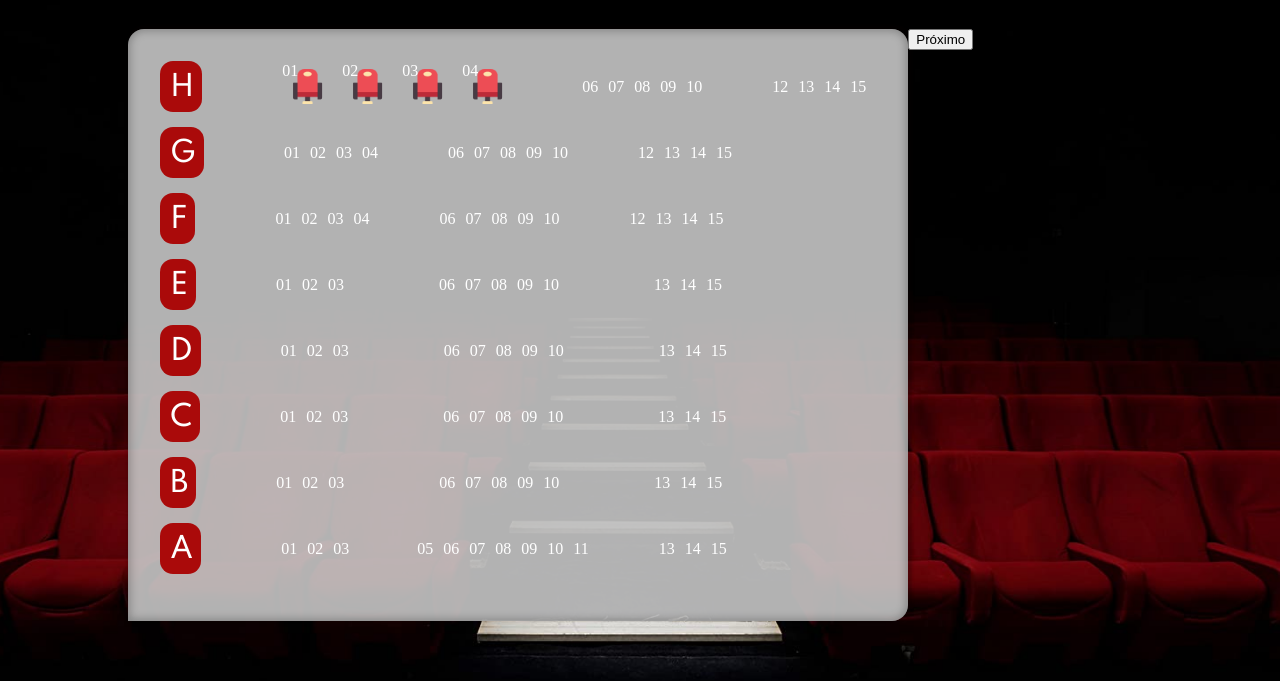
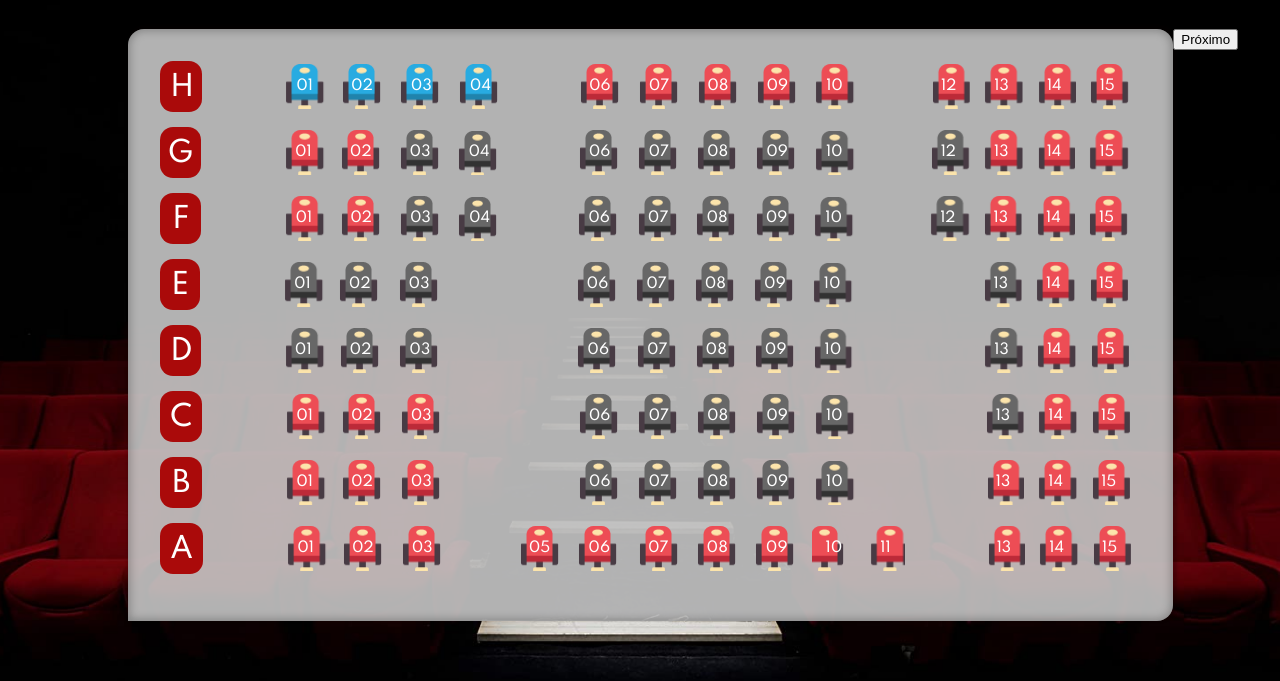
Before and after one commit to NickNunesAndrade/CineMonk, a plain HTML site: page cinemonk-html/html/tela5.html in a window 1280 px wide. Shown: the part 119-800 px from the top of the page. Drawn offline with Linux system fonts and the light colour scheme.

Commit message:
acabeiiii]

```diff
--- a/cinemonk-html/css/tela5.css
+++ b/cinemonk-html/css/tela5.css
@@ -63,11 +63,18 @@ body {
     margin-right: 60px;
 }
 
+.conjunto-cinza {
+    display: flex;
+    flex-direction: row;
+    align-items: center;
+    margin-right: 61px;
+}
+
 .conjunto2 {
     display: flex;
     flex-direction: row;
     align-items: center;
-    margin-right: 85px;
+    margin-right: 119px;
 }
 
 .conjunto3 {
@@ -89,7 +96,14 @@ body {
     display: flex;
     flex-direction: row;
     align-items: center;
-    margin-right: 85px;
+    margin-right: 115px;
+}
+
+.conjunto-meio3 {
+    display: flex;
+    flex-direction: row;
+    align-items: center;
+    margin-right: 68px;
 }
 
 .conjunto-final {
@@ -116,17 +130,146 @@ body {
     font-size: 28px;
 }
 
-.cad {
-    margin-right: 10px;
+.letra2 {
+    background: #AA0A0A;
+    border-radius: 13px;
+    padding-top: 10px;
+    padding-bottom: 8px;
+    padding-left: 7.5px;
+    padding-right: 7.5px;
+    margin-right: 80px;
+    font-family: Spartan;
+    font-size: 28px;
 }
 
-.cade {
+.letra3 {
+    background: #AA0A0A;
+    border-radius: 13px;
+    padding-top: 10px;
+    padding-bottom: 8px;
+    padding-left: 12px;
+    padding-right: 12px;
+    margin-right: 80px;
+    font-family: Spartan;
+    font-size: 28px;
+}
+
+.letra4 {
+    background: #AA0A0A;
+    border-radius: 13px;
+    padding-top: 10px;
+    padding-bottom: 8px;
+    padding-left: 11px;
+    padding-right: 11px;
+    margin-right: 80px;
+    font-family: Spartan;
+    font-size: 28px;
+}
+
+.letra5 {
+    background: #AA0A0A;
+    border-radius: 13px;
+    padding-top: 10px;
+    padding-bottom: 8px;
+    padding-left: 10px;
+    padding-right: 10px;
+    margin-right: 80px;
+    font-family: Spartan;
+    font-size: 28px;
+}
+
+.letra6 {
+    background: #AA0A0A;
+    border-radius: 13px;
+    padding-top: 10px;
+    padding-bottom: 8px;
+    padding-left: 12px;
+    padding-right: 12px;
+    margin-right: 80px;
+    font-family: Spartan;
+    font-size: 28px;
+}
+
+.letra7 {
+    background: #AA0A0A;
+    border-radius: 13px;
+    padding-top: 10px;
+    padding-bottom: 8px;
+    padding-left: 10px;
+    padding-right: 10px;
+    margin-right: 80px;
+    font-family: Spartan;
+    font-size: 28px;
+}
+
+
+.conjunto1 {
+    display: flex;
+    flex-direction: row;
+    align-items: center;
+    margin-right: 60px;
+}
+
+.cad-def {
+    margin-right: 10px;
+    background: url('../images/cadeira-azul.png');
+    background-size: 45px 45px;
+    background-repeat: no-repeat;
+    background-position: 0px 0px;
+    padding: 1em;
+    font-family: Spartan;
+    font-size: 14px;
+    font-style: bold;
+    cursor: pointer;
+}
+
+.cad-def:nth-child(3) {
+    background-position: 1.5px 0px;
+}
+
+.cad-red {
     margin-right: 10px;
     background: url('../images/cadeira-red.png');
-    background-size: 35px 35px;
+    background-size: 45px 45px;
     background-repeat: no-repeat;
-    background-position: center center;
-    background-attachment: scroll;
-    height: 50px;
-    width: 50px;
+    background-position: 1px 0px;
+    padding: 1em;
+    font-family: Spartan;
+    font-size: 14px;
+    font-style: bold;
+    cursor: pointer;
 }
+
+.cad-red:nth-child(1) {
+    background-position: 2px 0px;
+}
+
+.cad-red:nth-child(3) {
+    background-position: 2px 0px;
+}
+
+.cad-red:nth-child(5) {
+    background-position: 0px 0px;
+}
+
+.cad-red:nth-child(6) {
+    background-position: -10px 0px;
+}
+
+.cad-cinza {
+    align-items: center;
+    margin-right: 10px;
+    background: url('../images/cadeira-cinza.png');
+    background-size: 45px 45px;
+    background-repeat: no-repeat;
+    background-position: 1px 0px;
+    padding: 1em;
+    font-family: Spartan;
+    font-size: 14px;
+    font-style: bold;
+    cursor: pointer;
+}
+
+.cad-cinza:nth-child(5) {
+    background-position: 0px 1px;
+}
--- a/cinemonk-html/html/tela5.html
+++ b/cinemonk-html/html/tela5.html
@@ -17,171 +17,171 @@
         <div class="cadeiras">
             <div class="lugares">
                 <div class="fileira">
-                    <div class="conjunto">
+                    <div class="conjunto1">
                         <div class="letra"> H </div>
-                        <div class="cade"> 01 </div>
-                        <div class="cade"> 02 </div>
-                        <div class="cade"> 03 </div>
-                        <div class="cade"> 04 </div>
+                        <div class="cad-def"> 01 </div>
+                        <div class="cad-def"> 02 </div>
+                        <div class="cad-def"> 03 </div>
+                        <div class="cad-def"> 04 </div>
                     </div>
                     <div class="conjunto-meio">
-                        <div class="cad"> 06 </div>
-                        <div class="cad"> 07 </div>
-                        <div class="cad"> 08 </div>
-                        <div class="cad"> 09 </div>
-                        <div class="cad"> 10 </div>
+                        <div class="cad-red"> 06 </div>
+                        <div class="cad-red"> 07 </div>
+                        <div class="cad-red"> 08 </div>
+                        <div class="cad-red"> 09 </div>
+                        <div class="cad-red"> 10 </div>
                     </div>
                     <div class="conjunto-final">
-                        <div class="cad"> 12 </div>
-                        <div class="cad"> 13 </div>
-                        <div class="cad"> 14 </div>
-                        <div class="cad"> 15 </div>
+                        <div class="cad-red"> 12 </div>
+                        <div class="cad-red"> 13 </div>
+                        <div class="cad-red"> 14 </div>
+                        <div class="cad-red"> 15 </div>
+                    </div>
+                </div>
+                <div class="fileira">
+                    <div class="conjunto-cinza">
+                        <div class="letra2"> G </div>
+                        <div class="cad-red"> 01 </div>
+                        <div class="cad-red"> 02 </div>
+                        <div class="cad-cinza"> 03 </div>
+                        <div class="cad-cinza"> 04 </div>
+                    </div>
+                    <div class="conjunto-meio">
+                        <div class="cad-cinza"> 06 </div>
+                        <div class="cad-cinza"> 07 </div>
+                        <div class="cad-cinza"> 08 </div>
+                        <div class="cad-cinza"> 09 </div>
+                        <div class="cad-cinza"> 10 </div>
+                    </div>
+                    <div class="conjunto-final">
+                        <div class="cad-cinza"> 12 </div>
+                        <div class="cad-red"> 13 </div>
+                        <div class="cad-red"> 14 </div>
+                        <div class="cad-red"> 15 </div>
                     </div>
                 </div>
                 <div class="fileira">
                     <div class="conjunto">
-                        <div class="letra"> G </div>
-                        <div class="cad"> 01 </div>
-                        <div class="cad"> 02 </div>
-                        <div class="cad"> 03 </div>
-                        <div class="cad"> 04 </div>
+                        <div class="letra3"> F </div>
+                        <div class="cad-red"> 01 </div>
+                        <div class="cad-red"> 02 </div>
+                        <div class="cad-cinza"> 03 </div>
+                        <div class="cad-cinza"> 04 </div>
                     </div>
                     <div class="conjunto-meio">
-                        <div class="cad"> 06 </div>
-                        <div class="cad"> 07 </div>
-                        <div class="cad"> 08 </div>
-                        <div class="cad"> 09 </div>
-                        <div class="cad"> 10 </div>
+                        <div class="cad-cinza"> 06 </div>
+                        <div class="cad-cinza"> 07 </div>
+                        <div class="cad-cinza"> 08 </div>
+                        <div class="cad-cinza"> 09 </div>
+                        <div class="cad-cinza"> 10 </div>
                     </div>
                     <div class="conjunto-final">
-                        <div class="cad"> 12 </div>
-                        <div class="cad"> 13 </div>
-                        <div class="cad"> 14 </div>
-                        <div class="cad"> 15 </div>
-                    </div>
-                </div>
-                <div class="fileira">
-                    <div class="conjunto">
-                        <div class="letra"> F </div>
-                        <div class="cad"> 01 </div>
-                        <div class="cad"> 02 </div>
-                        <div class="cad"> 03 </div>
-                        <div class="cad"> 04 </div>
-                    </div>
-                    <div class="conjunto-meio">
-                        <div class="cad"> 06 </div>
-                        <div class="cad"> 07 </div>
-                        <div class="cad"> 08 </div>
-                        <div class="cad"> 09 </div>
-                        <div class="cad"> 10 </div>
-                    </div>
-                    <div class="conjunto-final">
-                        <div class="cad"> 12 </div>
-                        <div class="cad"> 13 </div>
-                        <div class="cad"> 14 </div>
-                        <div class="cad"> 15 </div>
+                        <div class="cad-cinza"> 12 </div>
+                        <div class="cad-red"> 13 </div>
+                        <div class="cad-red"> 14 </div>
+                        <div class="cad-red"> 15 </div>
                     </div>
                 </div>
                 <div class="fileira">
                     <div class="conjunto2">
-                        <div class="letra"> E </div>
-                        <div class="cad"> 01 </div>
-                        <div class="cad"> 02 </div>
-                        <div class="cad"> 03 </div>
+                        <div class="letra4"> E </div>
+                        <div class="cad-cinza"> 01 </div>
+                        <div class="cad-cinza"> 02 </div>
+                        <div class="cad-cinza"> 03 </div>
                     </div>
                     <div class="conjunto-meio2">
-                        <div class="cad"> 06 </div>
-                        <div class="cad"> 07 </div>
-                        <div class="cad"> 08 </div>
-                        <div class="cad"> 09 </div>
-                        <div class="cad"> 10 </div>
+                        <div class="cad-cinza"> 06 </div>
+                        <div class="cad-cinza"> 07 </div>
+                        <div class="cad-cinza"> 08 </div>
+                        <div class="cad-cinza"> 09 </div>
+                        <div class="cad-cinza"> 10 </div>
                     </div>
                     <div class="conjunto-final">
-                        <div class="cad"> 13 </div>
-                        <div class="cad"> 14 </div>
-                        <div class="cad"> 15 </div>
+                        <div class="cad-cinza"> 13 </div>
+                        <div class="cad-red"> 14 </div>
+                        <div class="cad-red"> 15 </div>
                     </div>
                 </div>
                 <div class="fileira">
                     <div class="conjunto2">
                         <div class="letra"> D </div>
-                        <div class="cad"> 01 </div>
-                        <div class="cad"> 02 </div>
-                        <div class="cad"> 03 </div>
+                        <div class="cad-cinza"> 01 </div>
+                        <div class="cad-cinza"> 02 </div>
+                        <div class="cad-cinza"> 03 </div>
                     </div>
                     <div class="conjunto-meio2">
-                        <div class="cad"> 06 </div>
-                        <div class="cad"> 07 </div>
-                        <div class="cad"> 08 </div>
-                        <div class="cad"> 09 </div>
-                        <div class="cad"> 10 </div>
+                        <div class="cad-cinza"> 06 </div>
+                        <div class="cad-cinza"> 07 </div>
+                        <div class="cad-cinza"> 08 </div>
+                        <div class="cad-cinza"> 09 </div>
+                        <div class="cad-cinza"> 10 </div>
                     </div>
                     <div class="conjunto-final">
-                        <div class="cad"> 13 </div>
-                        <div class="cad"> 14 </div>
-                        <div class="cad"> 15 </div>
+                        <div class="cad-cinza"> 13 </div>
+                        <div class="cad-red"> 14 </div>
+                        <div class="cad-red"> 15 </div>
                     </div>
                 </div>
                 <div class="fileira">
                     <div class="conjunto2">
-                        <div class="letra"> C </div>
-                        <div class="cad"> 01 </div>
-                        <div class="cad"> 02 </div>
-                        <div class="cad"> 03 </div>
+                        <div class="letra5"> C </div>
+                        <div class="cad-red"> 01 </div>
+                        <div class="cad-red"> 02 </div>
+                        <div class="cad-red"> 03 </div>
                     </div>
                     <div class="conjunto-meio2">
-                        <div class="cad"> 06 </div>
-                        <div class="cad"> 07 </div>
-                        <div class="cad"> 08 </div>
-                        <div class="cad"> 09 </div>
-                        <div class="cad"> 10 </div>
+                        <div class="cad-cinza"> 06 </div>
+                        <div class="cad-cinza"> 07 </div>
+                        <div class="cad-cinza"> 08 </div>
+                        <div class="cad-cinza"> 09 </div>
+                        <div class="cad-cinza"> 10 </div>
                     </div>
                     <div class="conjunto-final">
-                        <div class="cad"> 13 </div>
-                        <div class="cad"> 14 </div>
-                        <div class="cad"> 15 </div>
+                        <div class="cad-cinza"> 13 </div>
+                        <div class="cad-red"> 14 </div>
+                        <div class="cad-red"> 15 </div>
                     </div>
                 </div>
                 <div class="fileira">
                     <div class="conjunto2">
-                        <div class="letra"> B </div>
-                        <div class="cad"> 01 </div>
-                        <div class="cad"> 02 </div>
-                        <div class="cad"> 03 </div>
+                        <div class="letra6"> B </div>
+                        <div class="cad-red"> 01 </div>
+                        <div class="cad-red"> 02 </div>
+                        <div class="cad-red"> 03 </div>
                     </div>
                     <div class="conjunto-meio2">
-                        <div class="cad"> 06 </div>
-                        <div class="cad"> 07 </div>
-                        <div class="cad"> 08 </div>
-                        <div class="cad"> 09 </div>
-                        <div class="cad"> 10 </div>
+                        <div class="cad-cinza"> 06 </div>
+                        <div class="cad-cinza"> 07 </div>
+                        <div class="cad-cinza"> 08 </div>
+                        <div class="cad-cinza"> 09 </div>
+                        <div class="cad-cinza"> 10 </div>
                     </div>
                     <div class="conjunto-final">
-                        <div class="cad"> 13 </div>
-                        <div class="cad"> 14 </div>
-                        <div class="cad"> 15 </div>
+                        <div class="cad-red"> 13 </div>
+                        <div class="cad-red"> 14 </div>
+                        <div class="cad-red"> 15 </div>
                     </div>
                 </div>
                 <div class="fileira">
                     <div class="conjunto3">
-                        <div class="letra"> A </div>
-                        <div class="cad"> 01 </div>
-                        <div class="cad"> 02 </div>
-                        <div class="cad"> 03 </div>
+                        <div class="letra7"> A </div>
+                        <div class="cad-red"> 01 </div>
+                        <div class="cad-red"> 02 </div>
+                        <div class="cad-red"> 03 </div>
                     </div>
-                    <div class="conjunto-meio">
-                        <div class="cad"> 05 </div>
-                        <div class="cad"> 06 </div>
-                        <div class="cad"> 07 </div>
-                        <div class="cad"> 08 </div>
-                        <div class="cad"> 09 </div>
-                        <div class="cad"> 10 </div>
-                        <div class="cad"> 11 </div>
+                    <div class="conjunto-meio3">
+                        <div class="cad-red"> 05 </div>
+                        <div class="cad-red"> 06 </div>
+                        <div class="cad-red"> 07 </div>
+                        <div class="cad-red"> 08 </div>
+                        <div class="cad-red"> 09 </div>
+                        <div class="cad-red"> 10 </div>
+                        <div class="cad-red"> 11 </div>
                     </div>
                     <div class="conjunto-final">
-                        <div class="cad"> 13 </div>
-                        <div class="cad"> 14 </div>
-                        <div class="cad"> 15 </div>
+                        <div class="cad-red"> 13 </div>
+                        <div class="cad-red"> 14 </div>
+                        <div class="cad-red"> 15 </div>
                     </div>
                 </div>
             </div>
```
